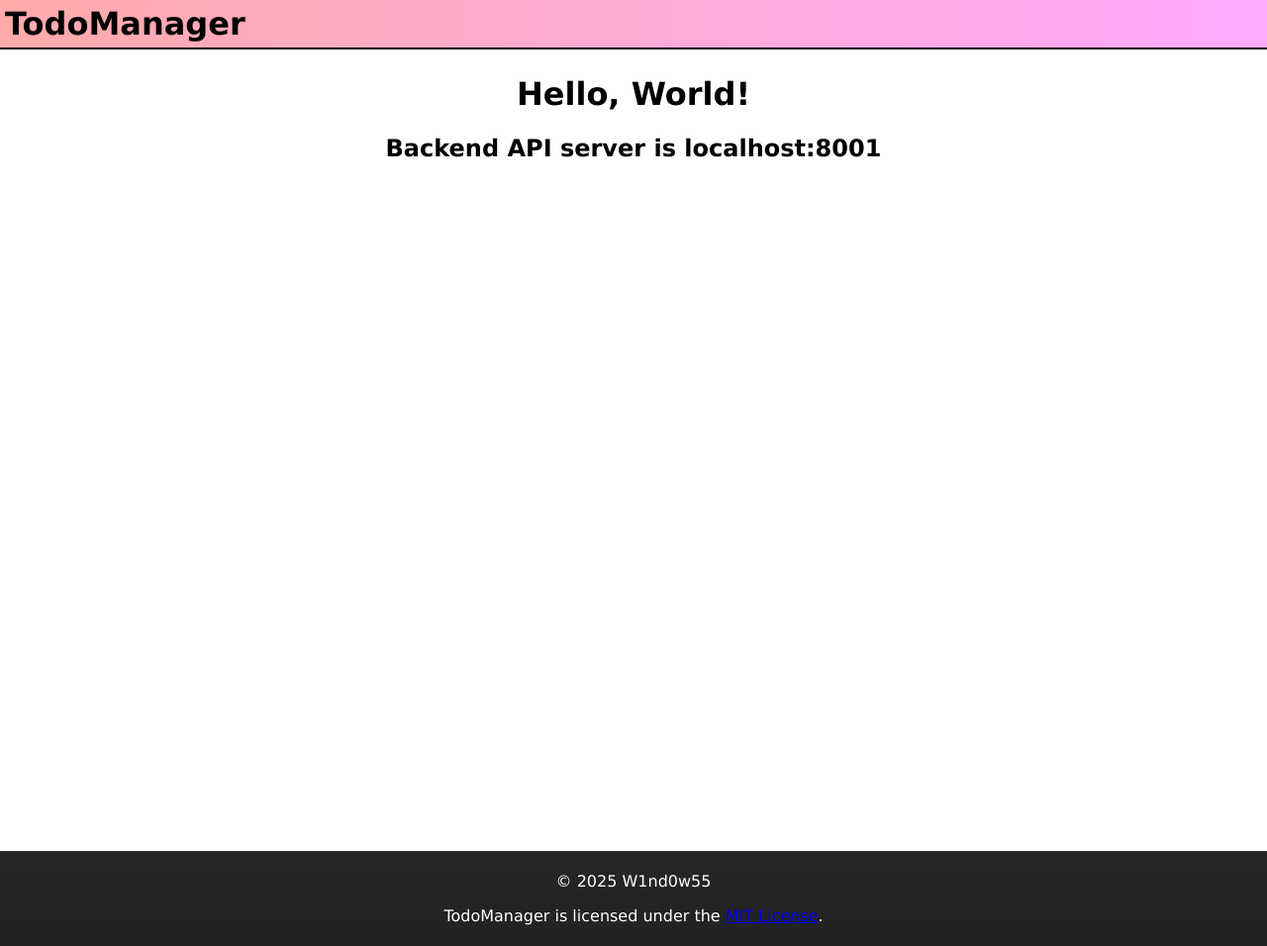
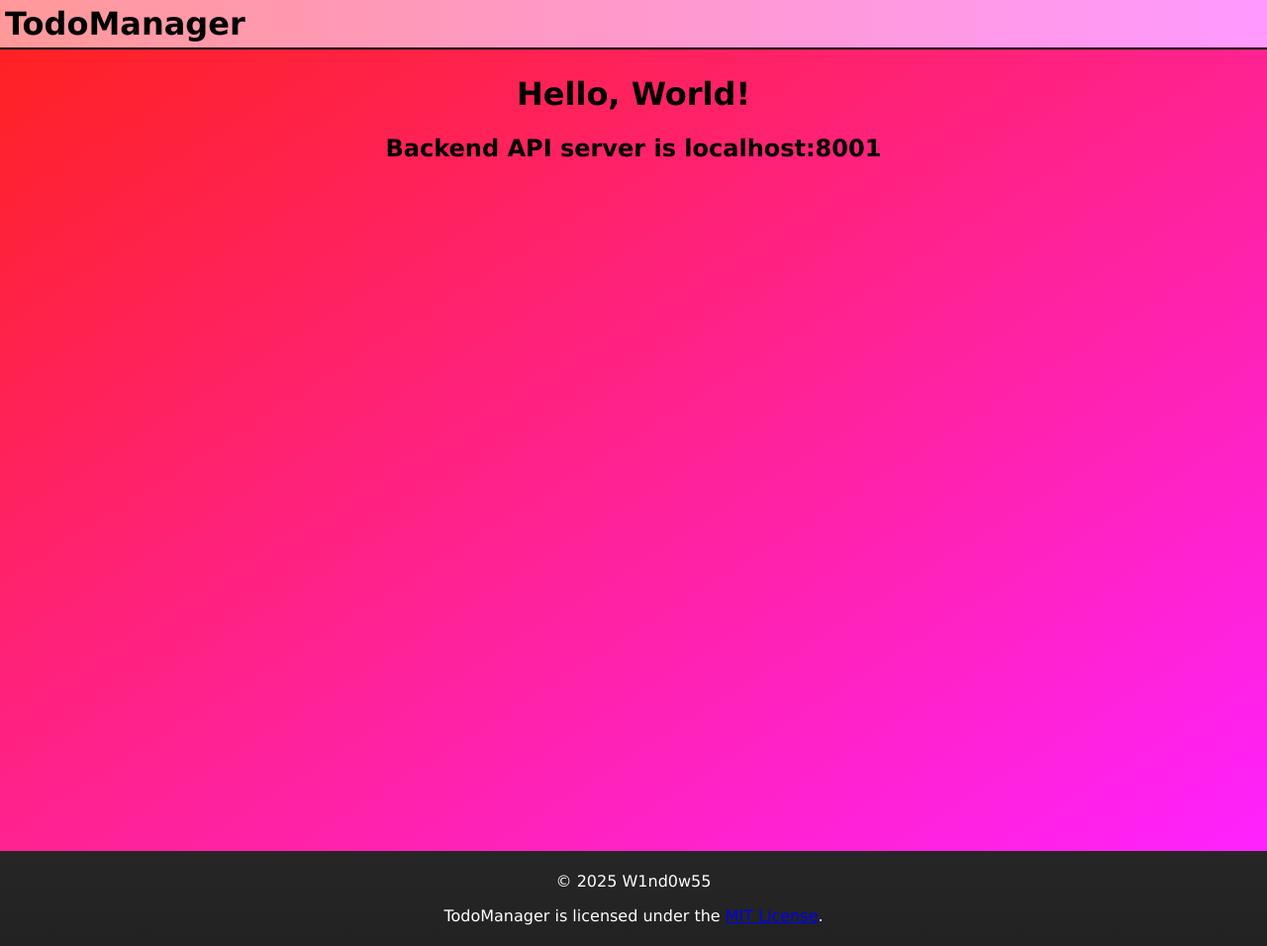
Before and after one commit to W1nd0w55/TodoManager, a Django app: page / in a window 1280 px wide. Shown: the whole page at 99% size. Run offline with Django 5.2, Linux system fonts and the light colour scheme.

Commit message:
changed colors

```diff
--- a/frontend/frontend/ProjectSettings.jinja
+++ b/frontend/frontend/ProjectSettings.jinja
@@ -27,14 +27,13 @@ SECRET_KEY = 'django-insecure-w9kh)q5n)v&0@&%qjmwx7_c@^4-=59yxm_uuq-oma2l$ns3o(p
 # SECURITY WARNING: don't run with debug turned on in production!
 DEBUG = True
 
-ALLOWED_HOSTS = []
-
 {% else %}
 
 DEBUG = False
-ALLOWED_HOSTS = ['*']
 
 {% endif %}
+
+ALLOWED_HOSTS = ['*']
 
 # Application definition
 
--- a/frontend/frontend/settings.py
+++ b/frontend/frontend/settings.py
@@ -27,9 +27,9 @@ SECRET_KEY = 'django-insecure-w9kh)q5n)v&0@&%qjmwx7_c@^4-=59yxm_uuq-oma2l$ns3o(p
 # SECURITY WARNING: don't run with debug turned on in production!
 DEBUG = True
 
-ALLOWED_HOSTS = []
 
 
+ALLOWED_HOSTS = ['*']
 
 # Application definition
 
--- a/frontend/static/css/main.css
+++ b/frontend/static/css/main.css
@@ -11,7 +11,7 @@ header, main, footer
 
 header
 {
-    background-image: linear-gradient(to right, #faa, #faf);
+    background-image: linear-gradient(to right, #f99, #f9f);
     width: auto;
     top: 0px;
     border-bottom: 2px solid black;
@@ -19,6 +19,7 @@ header
 
 main
 {
+    background-image: linear-gradient(to right bottom, #f22, #f2f);
     height: 100vh;
 }
 
```
